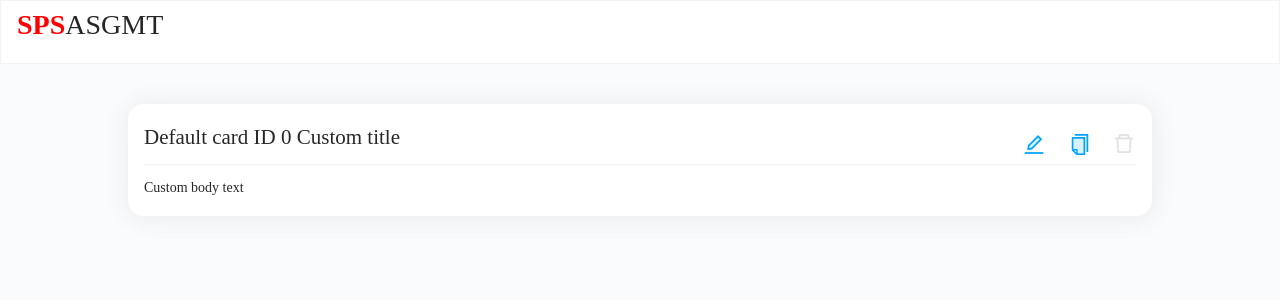
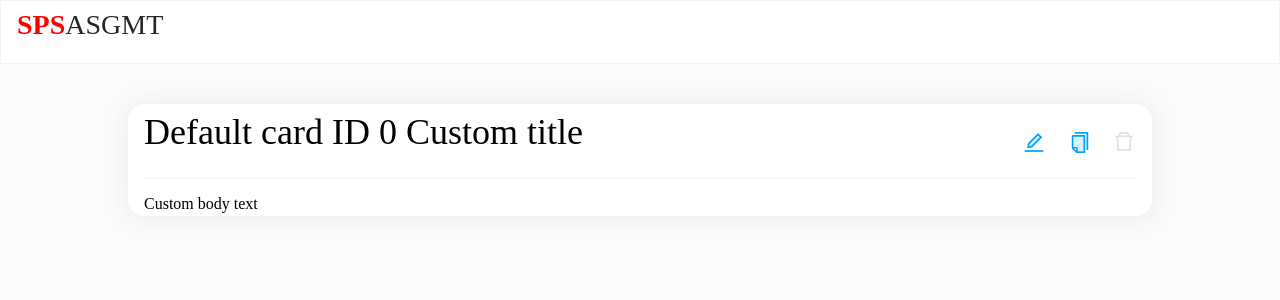
Before and after one commit to SuiYoung/streampoint_tech_test, a React (Create React App) app: page / in a window 1280 px wide. Shown: the top 300 px of the page. Built offline with nearby package versions, Linux system fonts and the light colour scheme; a web font is replaced by a local one.

Commit message:
styles are editable

```diff
--- a/src/App.js
+++ b/src/App.js
@@ -174,50 +174,46 @@ class App extends Component {
   render() {
     this.checkCardsLeft();
 
-    const stateStyles = reactCSS({
-      'default': {
-        titleColor: {
-          color: `${this.state.titleColor}`
-        },
-        titleSize: {
-          fontSize: `${this.state.titleSize}`
-        },
-        bodyColor: {
-          color: `${this.state.bodyColor}`
-        },
-        bodySize: {
-          fontSize: `${this.state.bodySize}`
-        },
-        panelColor: {
-          background: `${this.state.panelColor}`
-        },
-        panelCorners: {
-          borderRadius: `${this.state.panelCorners}`
-        }
-      }
-    })
+    //let styleChange;
+    //set function to watch for the drawer status to set the border on selected cards.
+    //let borderChange = () => {
+      // this.state.asideOpen === true ? styleChange = 'addBorder': styleChange = 'noBorder';
+      //console.log(styleChange)
+    //}
 
-    let styleChange;
-    let borderChange = () => {
-      if (this.state.asideOpen === true) {
-        styleChange = 'addBorder';
-        console.log(styleChange);
-      } else {
-        styleChange = 'noBorder';
-        console.log(styleChange);
-      }
-      console.log(styleChange)
-    }
+    //set variables for each style change:
+    //let cardId = this.state.targetCard;
     //define cards and duplicate based on array in state
     let cards;
     cards = this.state.cards.map((card, index) => {
       console.log(card);
+      let cardId = card.cardId;
+
+      // define style object that will become insline styles to override css files with user styles
+      const stateStyles = reactCSS({
+        'default': {
+          titleStyles: {
+            color: `${card.titleColor}`,
+            fontSize: `${card.titleSize}`
+          },
+          bodyStyles: {
+            color: `${card.bodyColor}`,
+            fontSize: `${card.bodySize}`
+          },
+          panelStyles: {
+            background: `${card.panelColor}`,
+            borderRadius: `${card.panelCorners}`
+          },
+          border: {
+            border: '1px solid #00A3FF'
+          }
+        }
+      })
 
       return (
-        <div className={"card " + styleChange} key={index} id={'card-'+index} data-id={index} onClick={borderChange()}>
-          {this.borderChange}
+        <div className={"card " + stateStyles.border} style={stateStyles.panelStyles} key={index} id={'card-'+index} data-id={index}>
           <div className="cardTitle">
-            <h2 >{this.state.cards[index].titleText}</h2>
+            <h2 style={stateStyles.titleStyles}>{this.state.cards[index].titleText}</h2>
             <div className="cardOptions">
               <Button
                 type="link"
@@ -248,7 +244,7 @@ class App extends Component {
           </div>
           <div className="cardBody">
             {/* This will be a component that recieves input via props */}
-            <p>{this.state.cards[index].bodyText}</p>
+            <p style={stateStyles.bodyStyles}>{this.state.cards[index].bodyText}</p>
           </div>
         </div>
       );
```
